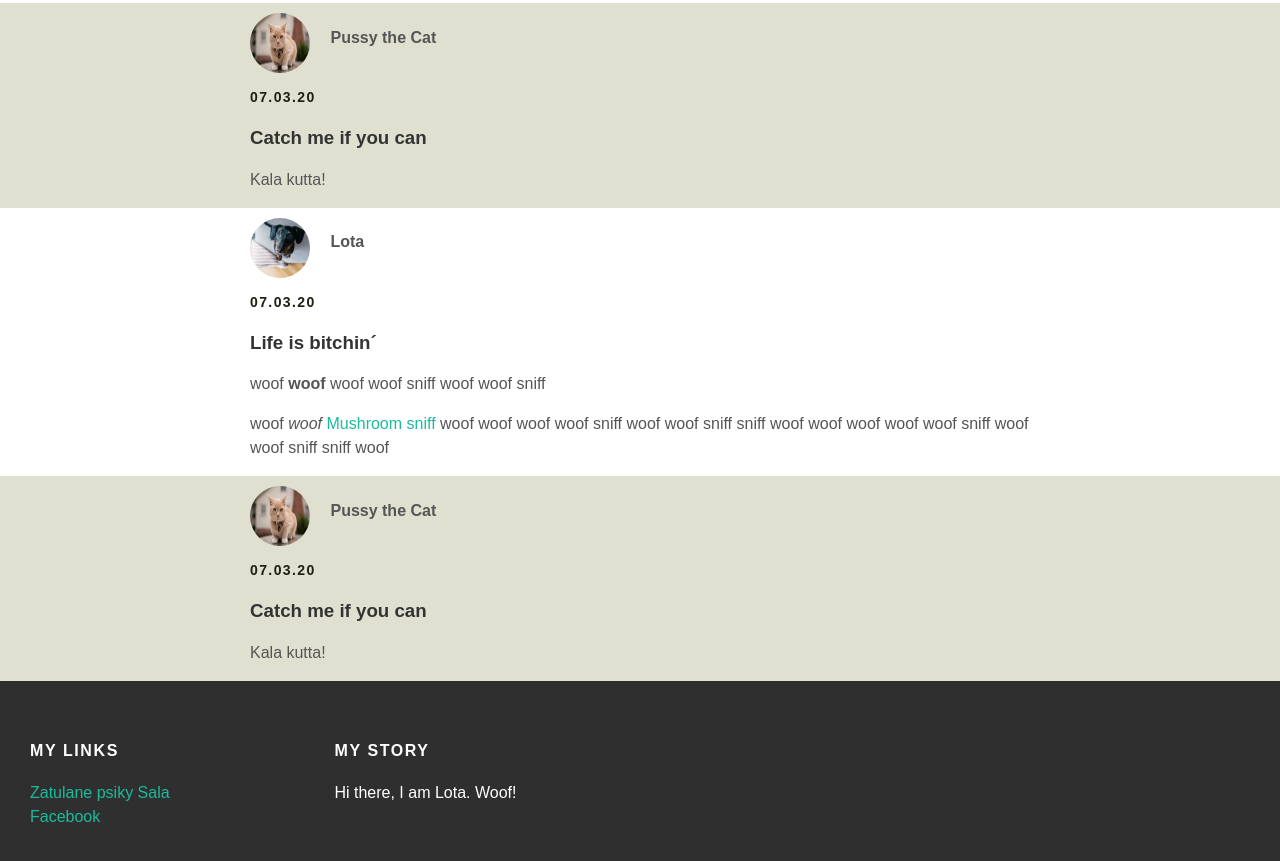
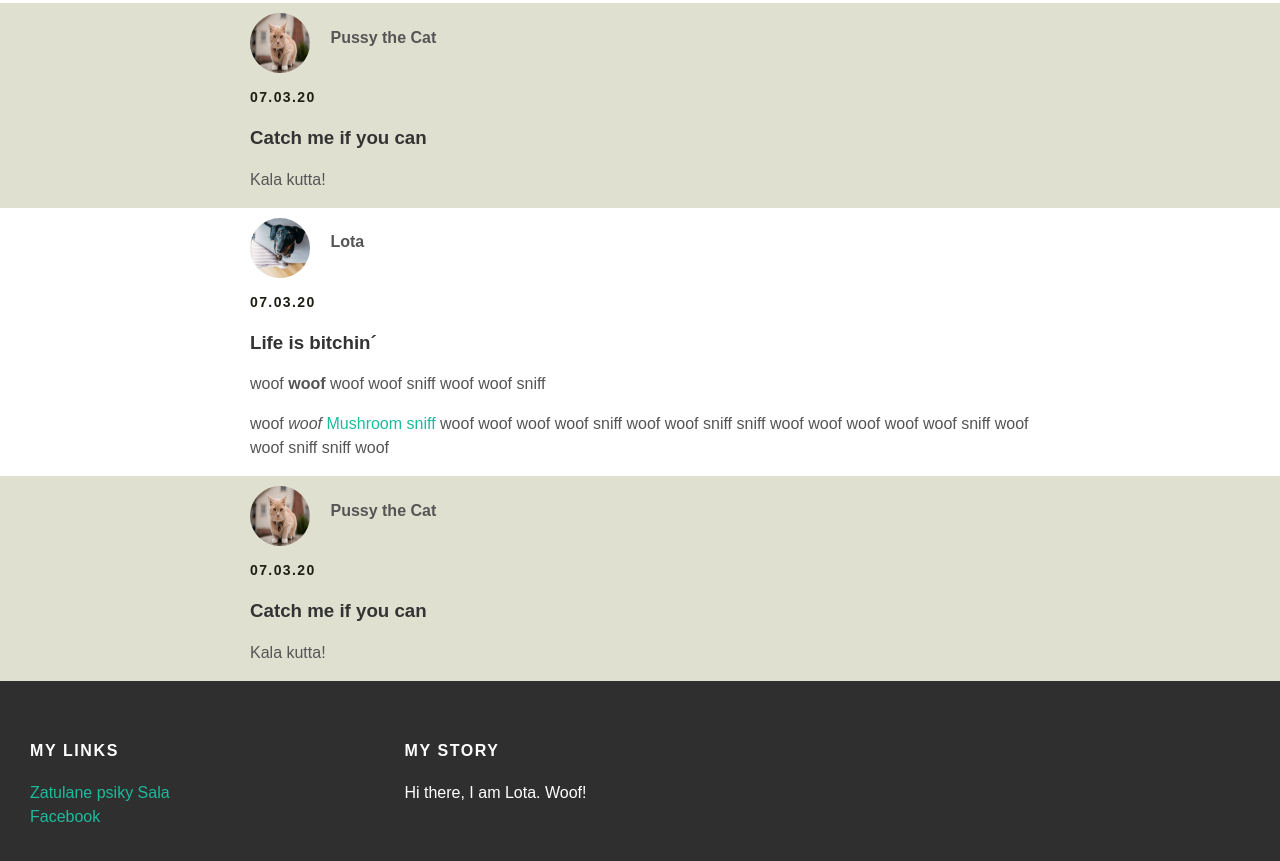
Before and after one commit to guithead/guithead.github.io, a plain HTML site: page index.html in a window 1280 px wide. Shown: the part 415-1276 px from the top of the page. Drawn offline with Linux system fonts and the light colour scheme.

Commit message:
Add files via upload

```diff
--- a/style.css
+++ b/style.css
@@ -63,7 +63,7 @@ body {
 
 }
 .column {
-  min-width: 300px;
+  min-width: 370px;
   display: inline-block;
   vertical-align: top;
 }
```
